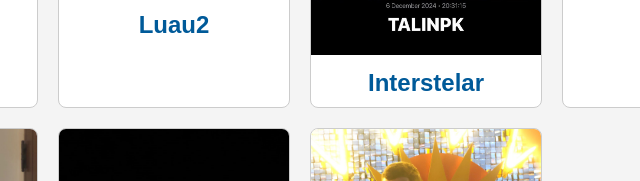
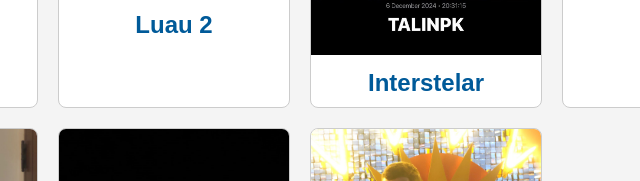
Before and after one commit to talinpk/dreza, a plain HTML site: page index.html in a window 1280 px wide. Shown: the part 1655-1836 px from the top of the page, 466-1106 px from the left. Drawn offline with Linux system fonts and the light colour scheme.

Commit message:
Update index.html

```diff
--- a/index.html
+++ b/index.html
@@ -94,7 +94,7 @@
 
             <div class="date feito">
                 <img src="img/luau2.jpg" alt="luau2">
-                <h2>Luau2</h2>
+                <h2>Luau 2</h2>
             </div>
 
             <div class="date feito">
```
